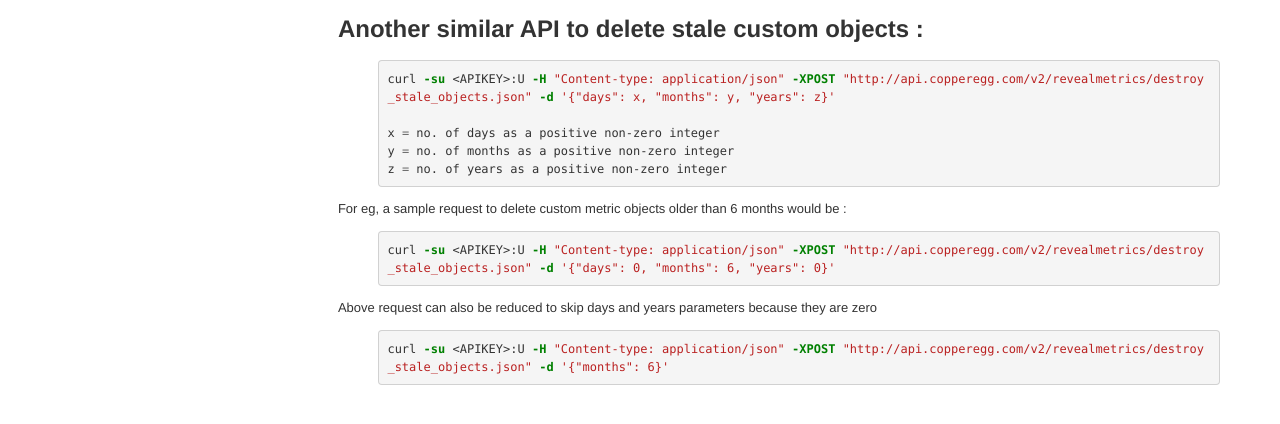
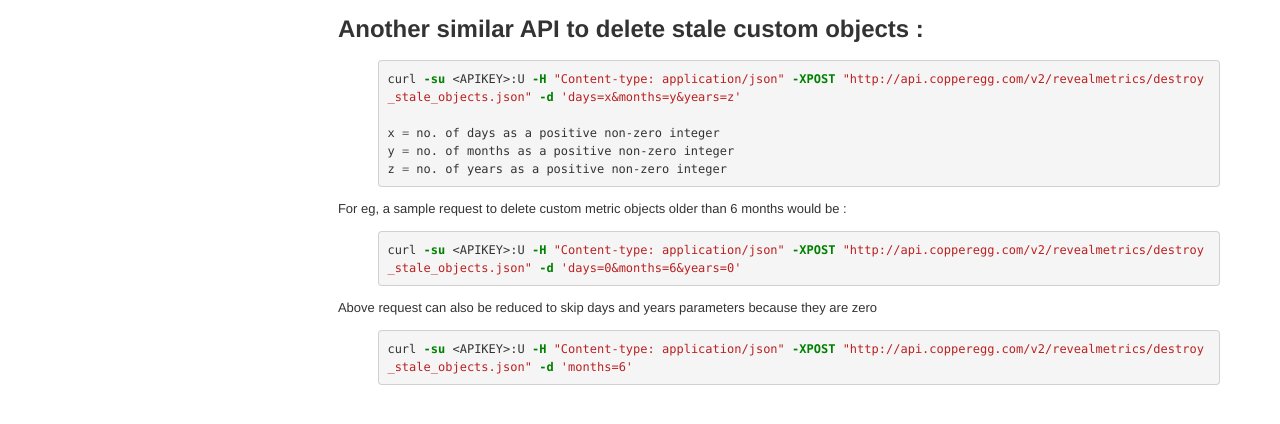
Before and after one commit to CopperEgg/apidocs, a Jekyll site: the page built from revealmetrics/metricobjects.md, in a window 1280 px wide and 1283 px high. Shown: the part 845-1269 px from the top of the window. Built offline with Jekyll 4.4.1, drawn with Linux system fonts in a browser that asks for light colours.

```diff
--- a/revealmetrics/metricobjects.md
+++ b/revealmetrics/metricobjects.md
@@ -54,7 +54,7 @@ curl -su <APIKEY>:U -H "Content-type: application/json" -XGET "http://api.copper
 ## Another similar API to delete stale custom objects :
 
 {% highlight sh %}
-curl -su <APIKEY>:U -H "Content-type: application/json" -XPOST "http://api.copperegg.com/v2/revealmetrics/destroy_stale_objects.json" -d '{"days": x, "months": y, "years": z}'
+curl -su <APIKEY>:U -H "Content-type: application/json" -XPOST "http://api.copperegg.com/v2/revealmetrics/destroy_stale_objects.json" -d 'days=x&months=y&years=z'
 
 x = no. of days as a positive non-zero integer
 y = no. of months as a positive non-zero integer
@@ -64,11 +64,11 @@ z = no. of years as a positive non-zero integer
 For eg, a sample request to delete custom metric objects older than 6 months would be :
 
 {% highlight sh %}
-curl -su <APIKEY>:U -H "Content-type: application/json" -XPOST "http://api.copperegg.com/v2/revealmetrics/destroy_stale_objects.json" -d '{"days": 0, "months": 6, "years": 0}'
+curl -su <APIKEY>:U -H "Content-type: application/json" -XPOST "http://api.copperegg.com/v2/revealmetrics/destroy_stale_objects.json" -d 'days=0&months=6&years=0'
 {% endhighlight %}
 
 Above request can also be reduced to skip days and years parameters because they are zero
 
 {% highlight sh %}
-curl -su <APIKEY>:U -H "Content-type: application/json" -XPOST "http://api.copperegg.com/v2/revealmetrics/destroy_stale_objects.json" -d '{"months": 6}'
+curl -su <APIKEY>:U -H "Content-type: application/json" -XPOST "http://api.copperegg.com/v2/revealmetrics/destroy_stale_objects.json" -d 'months=6'
 {% endhighlight %}
```
